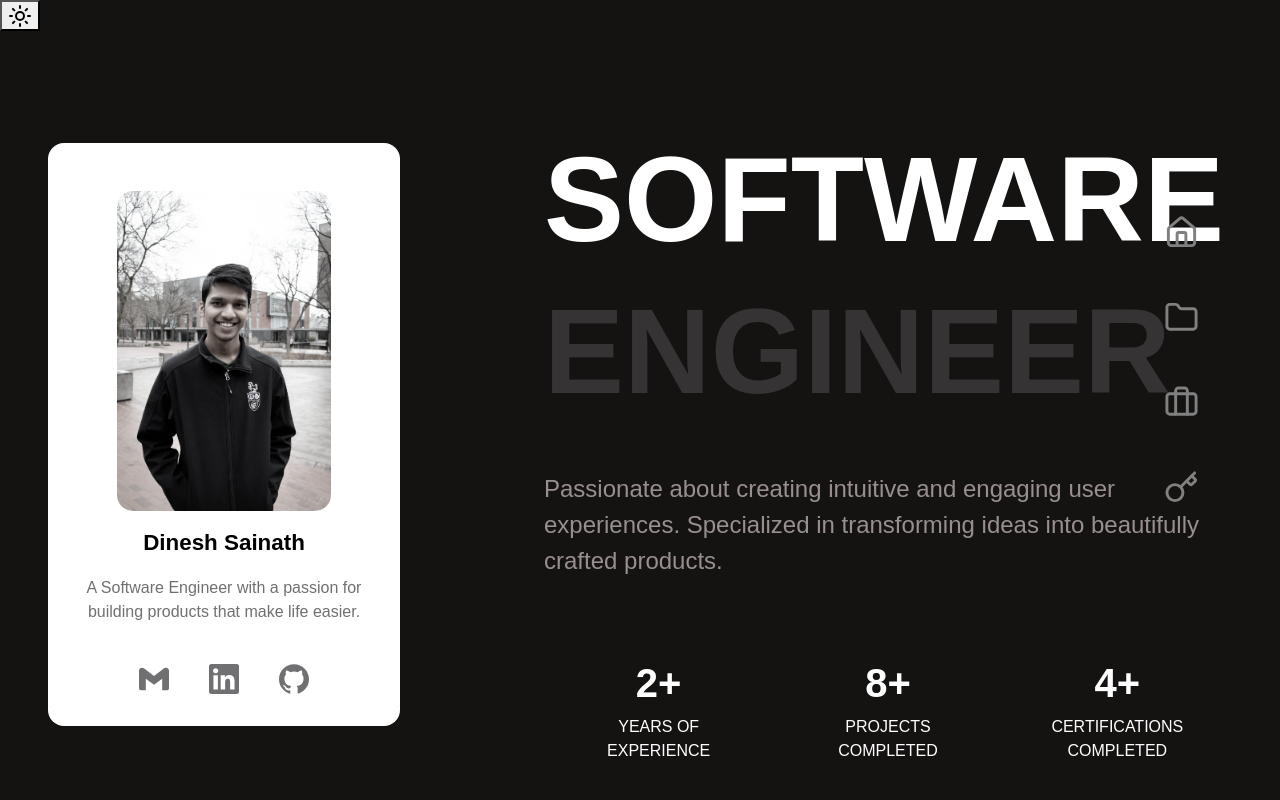
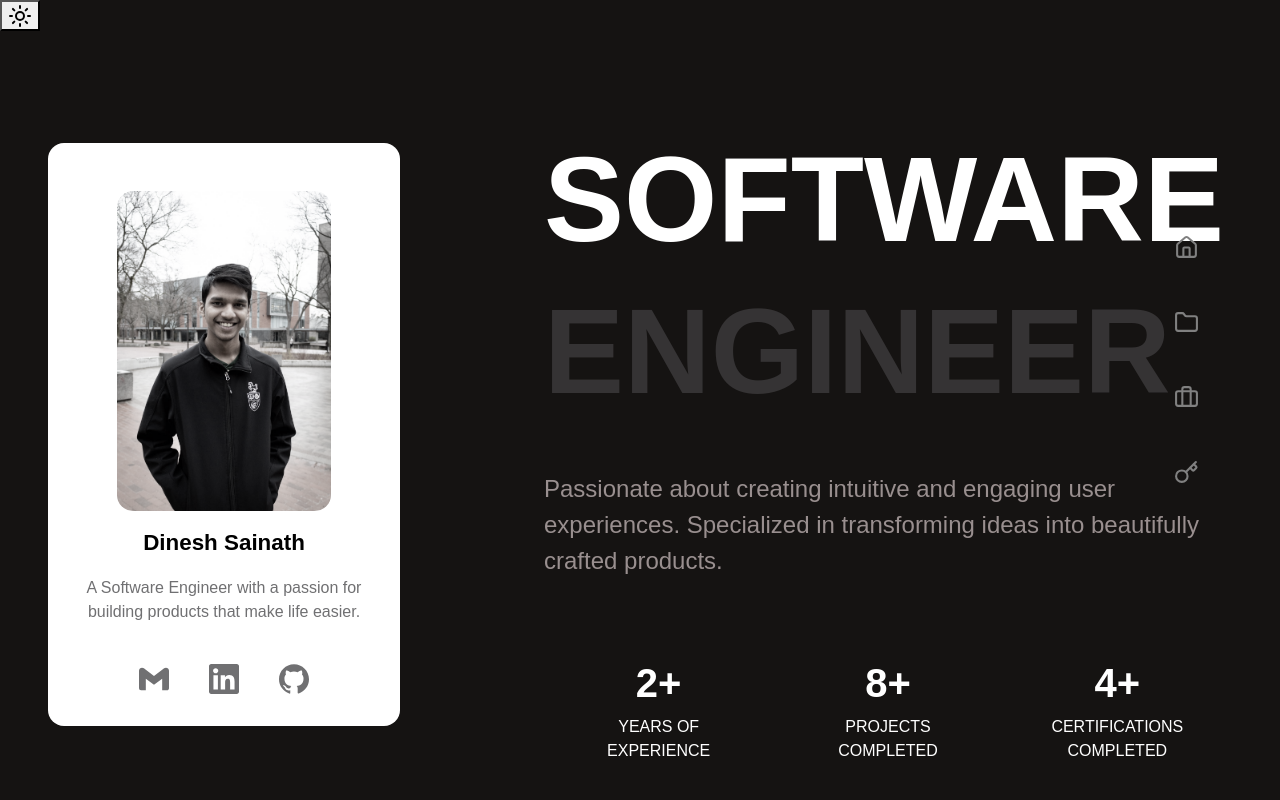
Before and after one commit to DineshSainath/ds-portfolio, a React (Create React App) app: page / in a window 1280 px wide. Shown: the top 800 px of the page. Built offline with nearby package versions, Linux system fonts and the light colour scheme; the HTML template or start-up script is replaced by a standard one; a web font is replaced by a local one.

Commit message:
responsive nav

```diff
--- a/src/components/Right.css
+++ b/src/components/Right.css
@@ -1,9 +1,5 @@
 :root {
   --transition: 0.3s ease-in-out;
-}
-
-.right {
-  display: flex;
 }
 
 .right-navbar {
@@ -37,18 +33,31 @@
 
 /* Extra Small Devices (Portrait Phones) */
 @media (max-width: 576px) {
+  .right-navbar {
+    display: none;
+  }
 }
 
 /* Small Devices (Landscape Phones) */
 @media (min-width: 577px) and (max-width: 768px) {
+  .right-navbar {
+    display: none;
+  }
 }
 
 /* Medium Devices (Tablets) */
 @media (min-width: 769px) and (max-width: 992px) {
+  .right-navbar {
+    display: none;
+  }
 }
 
 /* Large Devices (Laptops/Desktops) */
-@media (min-width: 993px) and (max-width: 1200px) {
+@media (min-width: 993px) and (max-width: 1280px) {
+  .nav-icon {
+    width: 25px;
+    height: 25px;
+  }
 }
 
 /* Extra Large Devices (Large Screens) */
```
